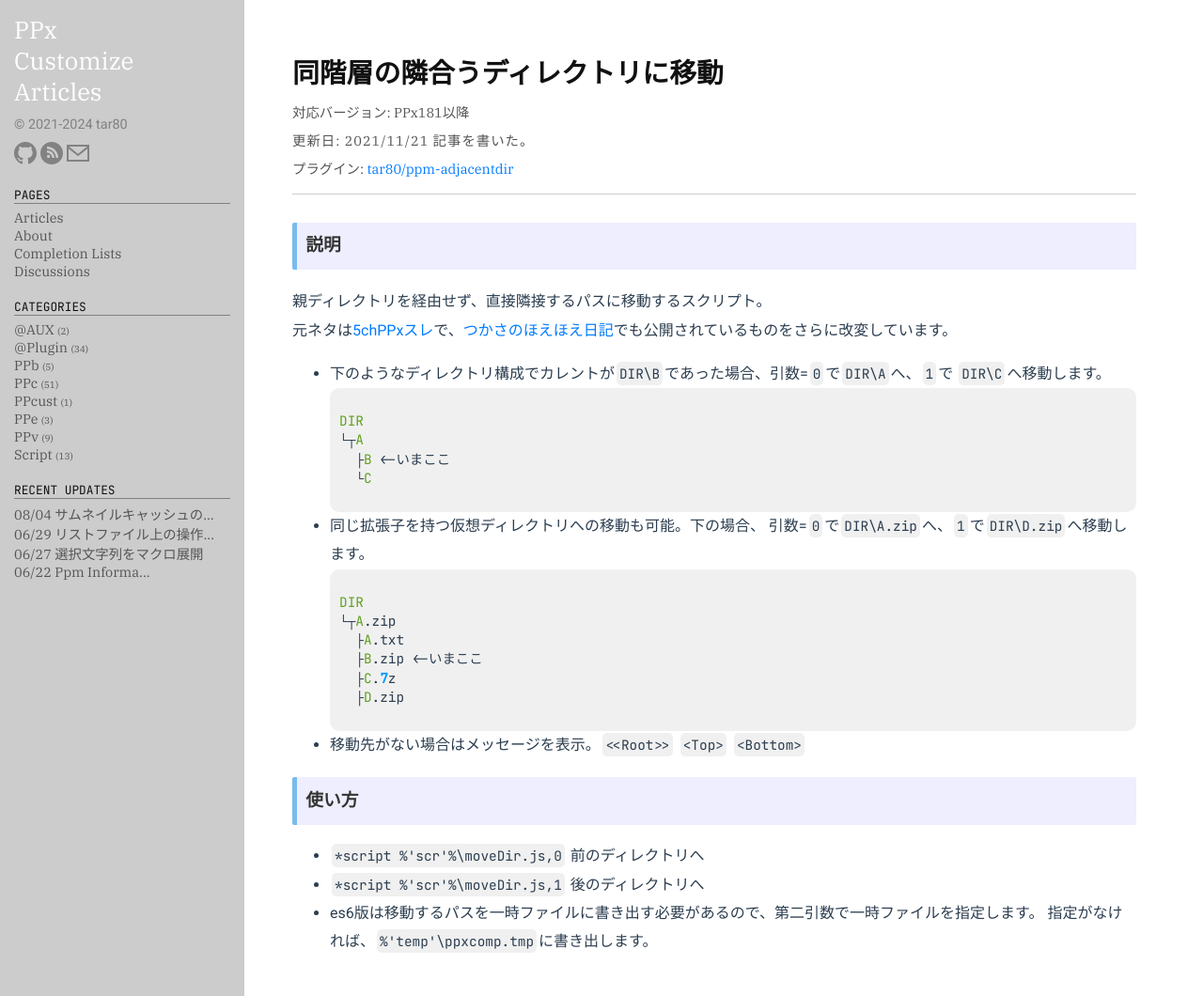
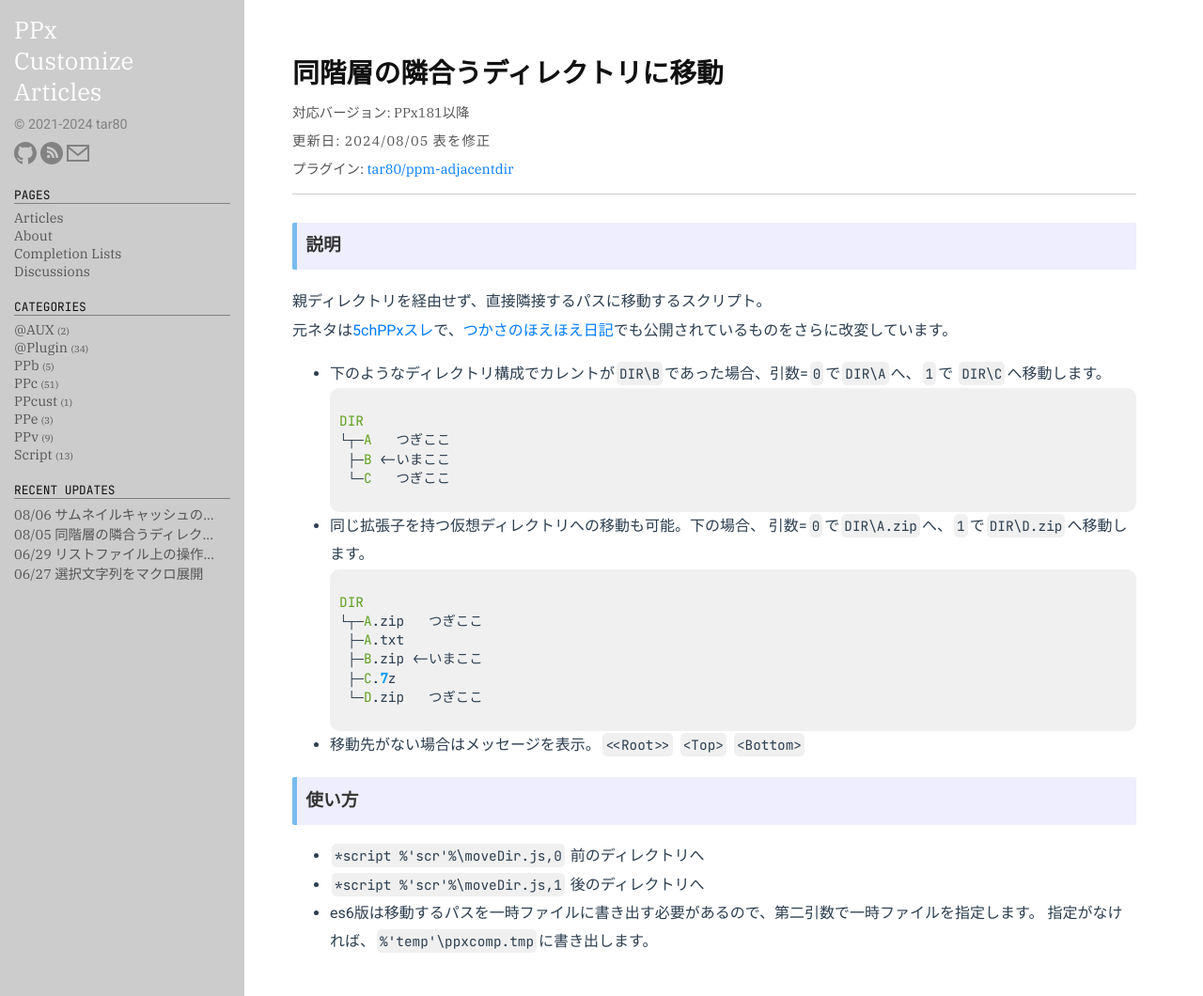
Before and after one commit to tar80/pages-pca, a Jekyll site: the page built from _posts/20-12-25-move_directory.md, in a window 1280 px wide and 1324 px high, cut to the strip 0-1060 px from the top of the window. Shown: the whole strip at 94% size. Built offline with Jekyll 4.4.1, drawn with Linux system fonts in a browser that asks for light colours.

Commit message:
chore: 記事の修正

````diff
--- a/_posts/20-12-25-move_directory.md
+++ b/_posts/20-12-25-move_directory.md
@@ -2,42 +2,46 @@
 layout: post
 title: 同階層の隣合うディレクトリに移動
 version: PPx181以降
-date: 2021-11-21
-comment: 記事を書いた。
+date: 2024-08-05
+comment: 表を修正
 repository: tar80/ppm-adjacentdir
 categories: PPc @plugin
 ---
+
 ### 説明
+
 親ディレクトリを経由せず、直接隣接するパスに移動するスクリプト。<BR>
 元ネタは[5chPPxスレ](http://anago.5ch.net/test/read.cgi/software/1264624581/219)で、[つかさのほえほえ日記](http://hoehoetukasa.blogspot.com/2014/01/ppx_29.html)でも公開されているものをさらに改変しています。<BR>
+
 - 下のようなディレクトリ構成でカレントが`DIR\B`であった場合、引数=`0`で`DIR\A`へ、`1`で `DIR\C`へ移動します。
 
   ```clean
   DIR
-  └┬A
-    ├B <-いまここ
-    └C
+  └┬─A   つぎここ
+   ├─B <-いまここ
+   └─C   つぎここ
   ```
 
 - 同じ拡張子を持つ仮想ディレクトリへの移動も可能。下の場合、
-引数=`0`で`DIR\A.zip`へ、`1`で`DIR\D.zip`へ移動します。
+  引数=`0`で`DIR\A.zip`へ、`1`で`DIR\D.zip`へ移動します。
 
   ```clean
   DIR
-  └┬A.zip
-    ├A.txt
-    ├B.zip <-いまここ
-    ├C.7z
-    ├D.zip
+  └┬─A.zip   つぎここ
+   ├─A.txt
+   ├─B.zip <-いまここ
+   ├─C.7z
+   └─D.zip   つぎここ
   ```
 
 - 移動先がない場合はメッセージを表示。`<<Root>>` `<Top>` `<Bottom>`
 
 ### 使い方
+
 - `*script %'scr'%\moveDir.js,0` 前のディレクトリへ
 - `*script %'scr'%\moveDir.js,1` 後のディレクトリへ
 - es6版は移動するパスを一時ファイルに書き出す必要があるので、第二引数で一時ファイルを指定します。
-指定がなければ、`%'temp'\ppxcomp.tmp`に書き出します。
+  指定がなければ、`%'temp'\ppxcomp.tmp`に書き出します。
 
 <BR>
 <script src="https://gist.github.com/tar80/766dd285e12ca745069fc418bfaea3b8.js"></script>
````
Also changed, not shown: _posts/24-08-04-thumbcmd.md (+4 -4 lines).
